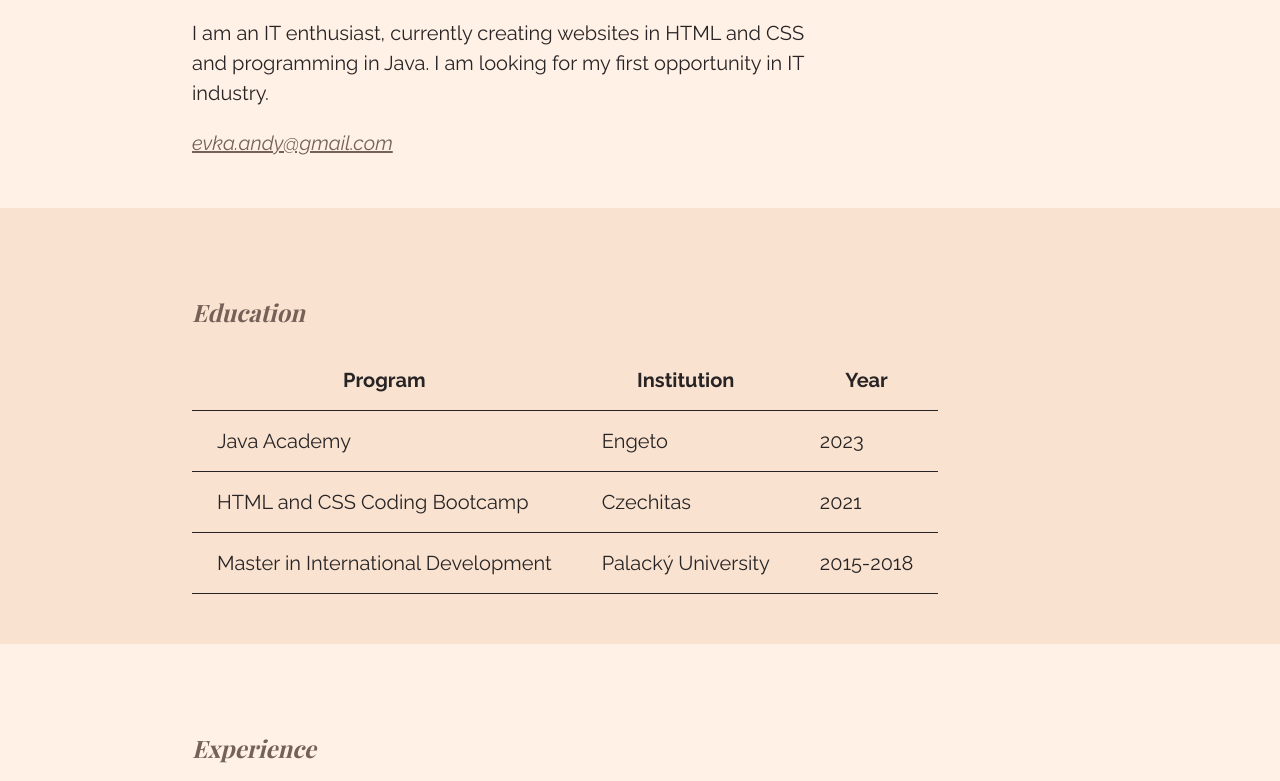
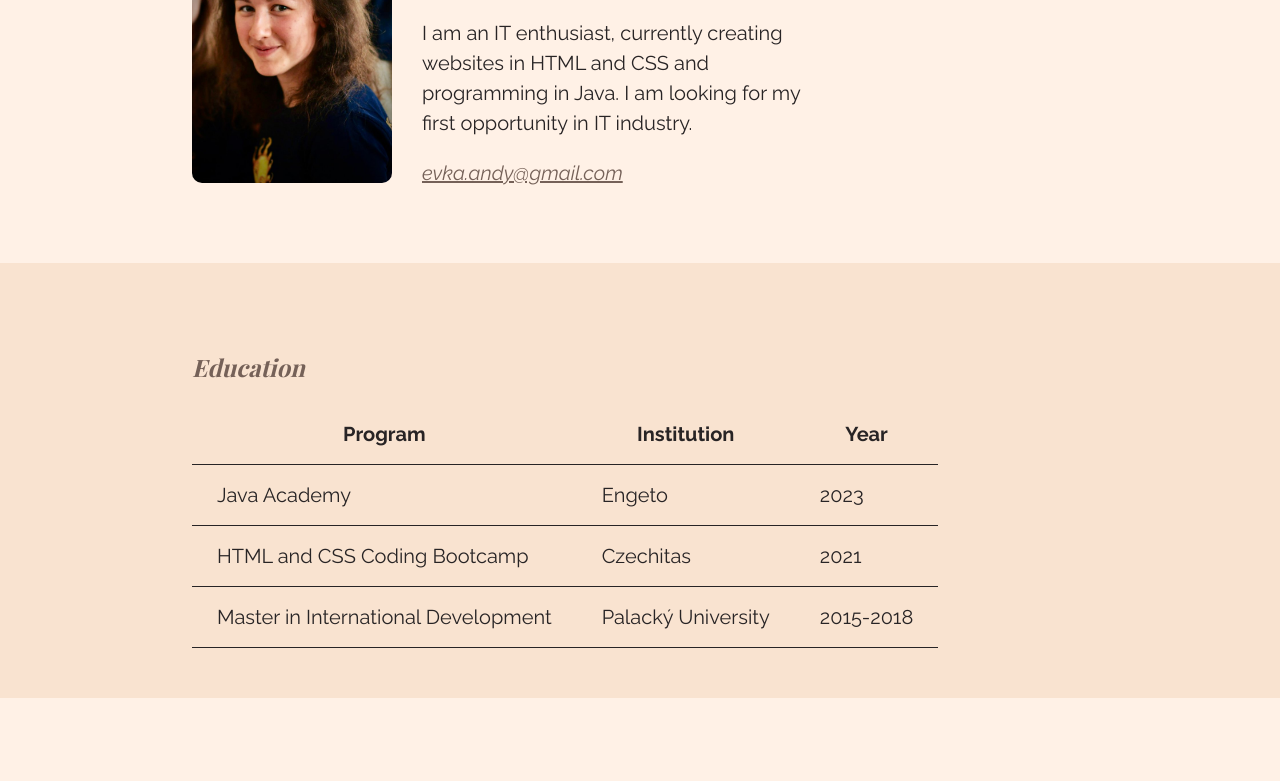
Before and after one commit to evamarko/PROJECT-Resume, a plain HTML site: page index.html in a window 1280 px wide. Shown: the part 184-965 px from the top of the page. Drawn offline with nearby package versions, Linux system fonts and the light colour scheme; the site is published under a folder, as on GitHub Pages, so addresses that start at the root find nothing; a web font is replaced by a local one.

Commit message:
Image path changed

```diff
--- a/index.html
+++ b/index.html
@@ -14,7 +14,7 @@
   <body>
     <!--Profile-->
     <section class="profile">
-      <img src="/images/eva.jpeg" alt="Profile photo of Eva Marko" />
+      <img src="./images/eva.jpeg" alt="Profile photo of Eva Marko" />
       <h1>Eva Marko</h1>
       <p>
         I am an IT enthusiast, currently creating websites in HTML and CSS and
```
